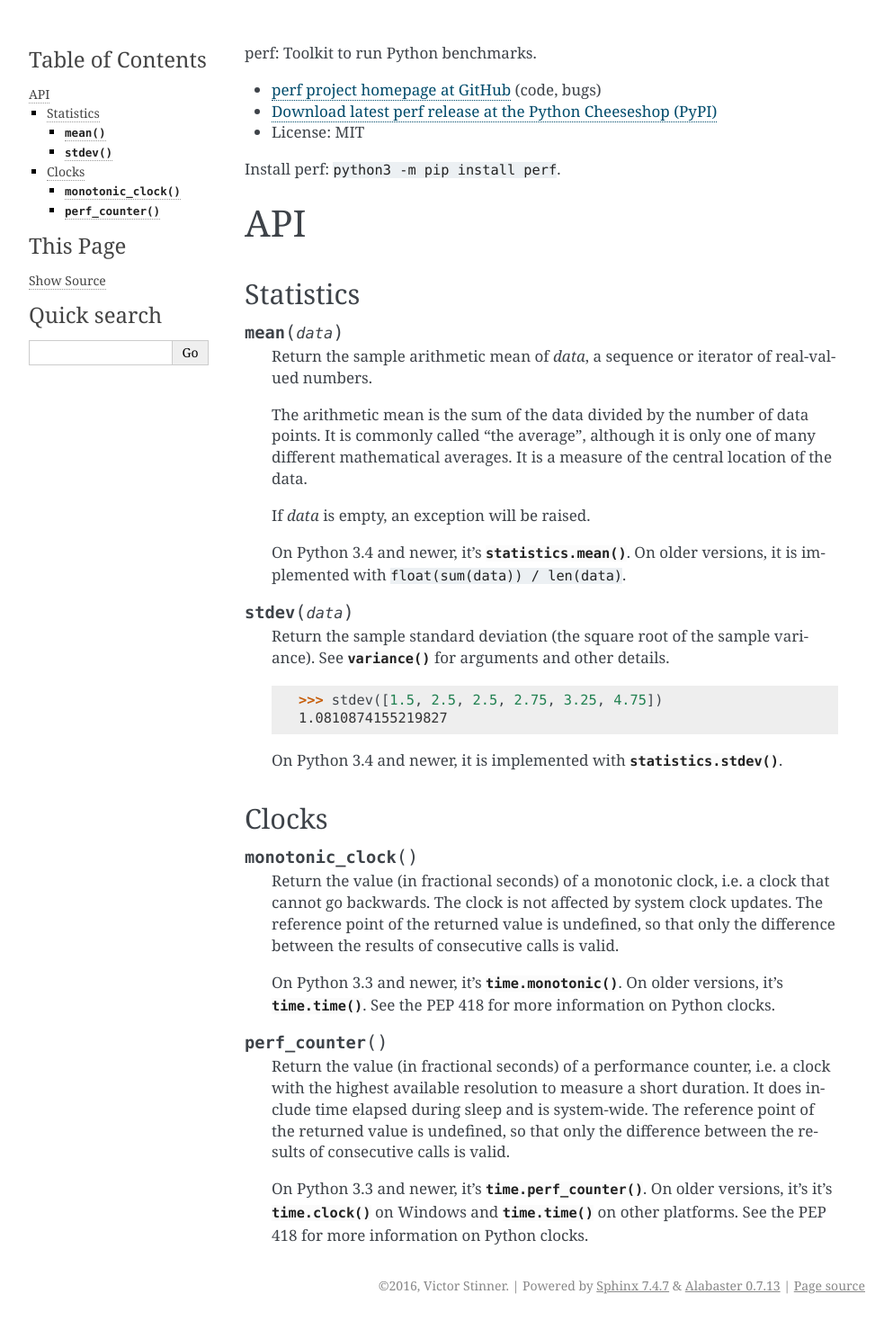
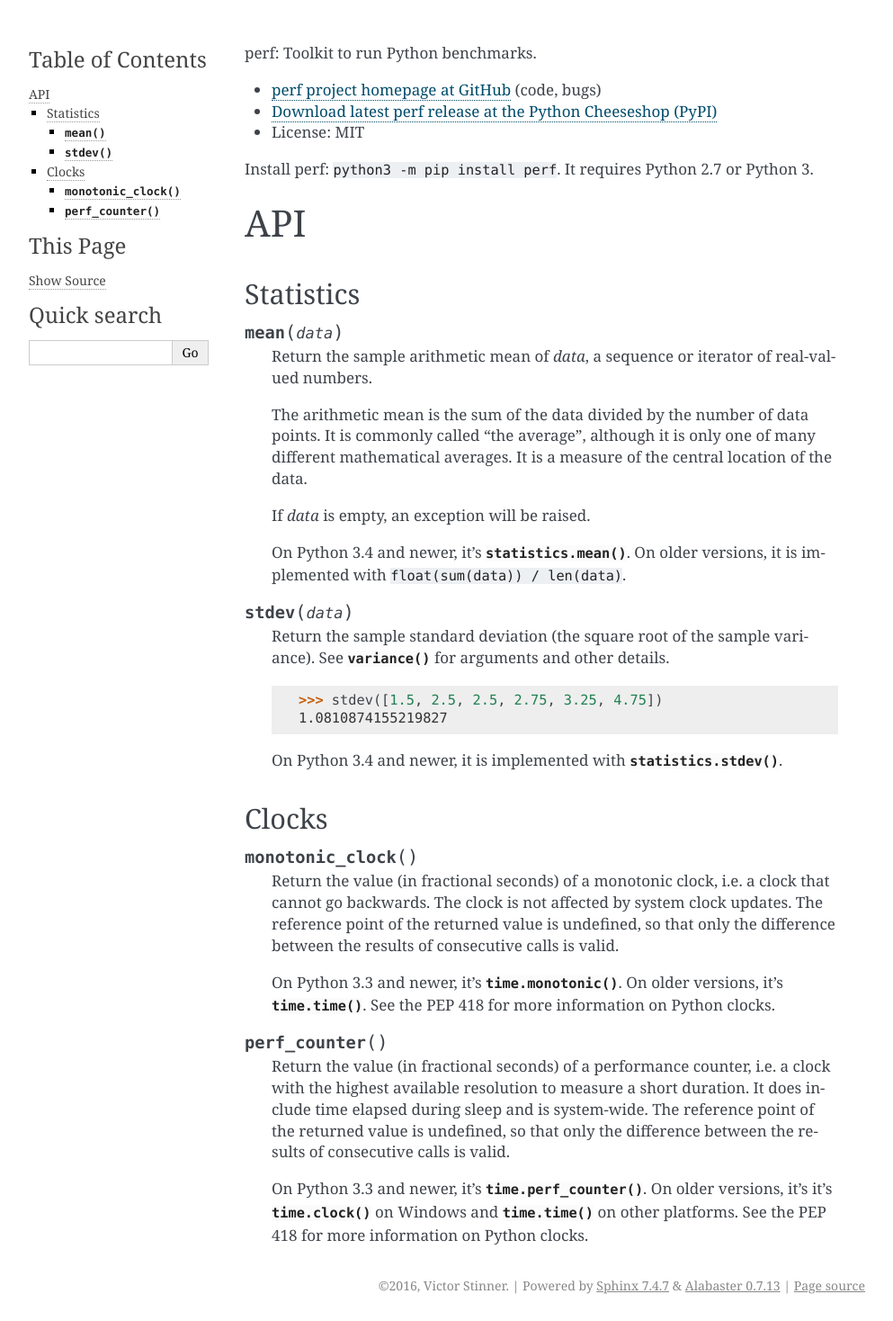
Before and after one commit to psf/pyperf, a Sphinx documentation site: the page built from doc/index.rst, in a window 1280 px wide. Shown: the whole page at 90% size, without its empty margins (148-1141 px from the left). Built offline with Sphinx 7.4.7, drawn with Linux system fonts in a browser that asks for light colours.

```diff
--- a/README.rst
+++ b/README.rst
@@ -6,4 +6,5 @@
   <https://pypi.python.org/pypi/perf>`_
 * License: MIT
 
-Install perf: ``python3 -m pip install perf``.
+Install perf: ``python3 -m pip install perf``. It requires Python 2.7
+or Python 3.
--- a/doc/index.rst
+++ b/doc/index.rst
@@ -6,7 +6,8 @@
   <https://pypi.python.org/pypi/perf>`_
 * License: MIT
 
-Install perf: ``python3 -m pip install perf``.
+Install perf: ``python3 -m pip install perf``. It requires Python 2.7
+or Python 3.
 
 
 API
```
Also changed, not shown: perf/__init__.py (+7 -1 lines), 1 other file.
